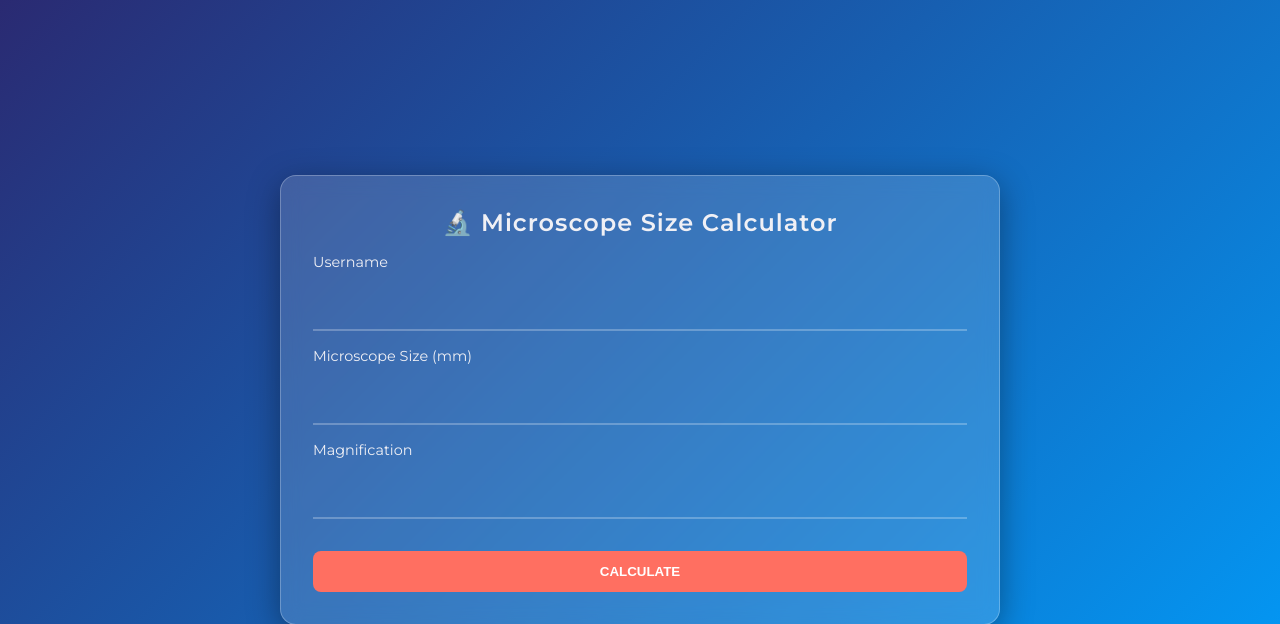
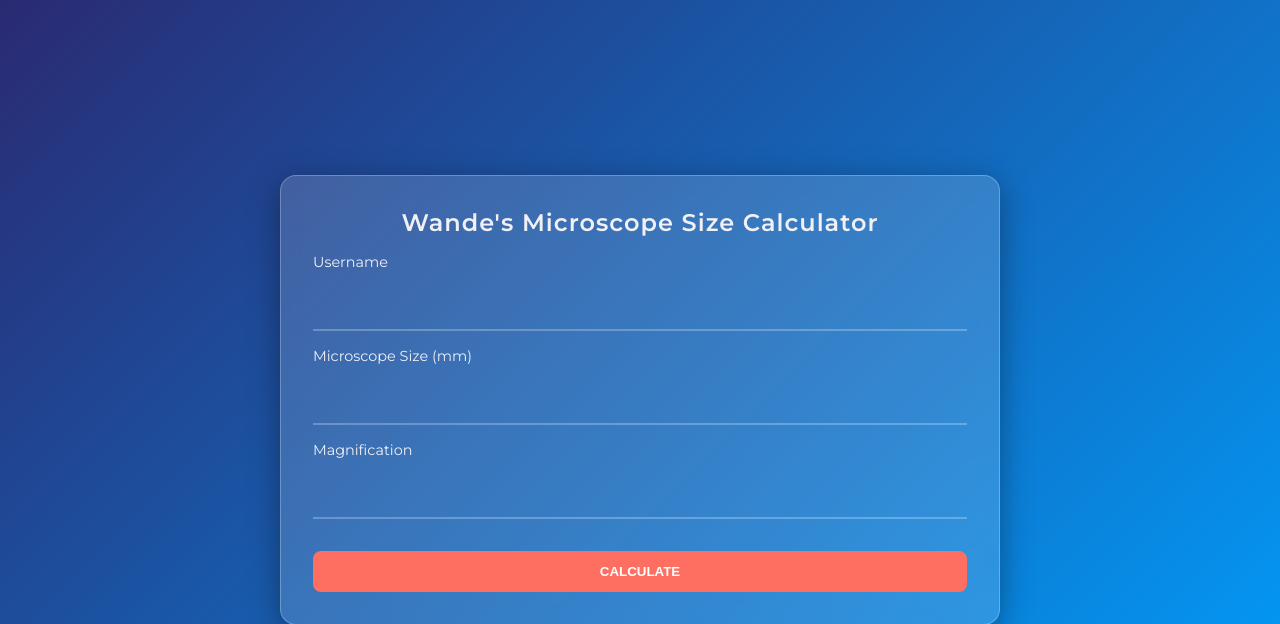
Before and after one commit to obasanmichael/Microscope-flask, a Flask app: page / in a window 1280 px wide. Shown: the top 624 px of the page. Run offline with Flask 3, Linux system fonts and the light colour scheme; data that the repository does not hold is empty.

Commit message:
Update index.html

```diff
--- a/templates/index.html
+++ b/templates/index.html
@@ -2,7 +2,7 @@
 <html lang="en">
 <head>
   <meta charset="UTF-8">
-  <title>Microscope Calculator</title>
+  <title>Wande Microscope Calculator</title>
   <!-- Google Fonts & Icons -->
   <link href="https://fonts.googleapis.com/css2?family=Montserrat:wght@400;600&display=swap" rel="stylesheet">
   <style>
@@ -132,7 +132,7 @@
 </head>
 <body>
   <div class="card">
-    <h2>🔬 Microscope Size Calculator</h2>
+    <h2>Wande's Microscope Size Calculator</h2>
     <form method="POST">
       <label for="username">Username</label>
       <input id="username" type="text" name="username" required>
```
